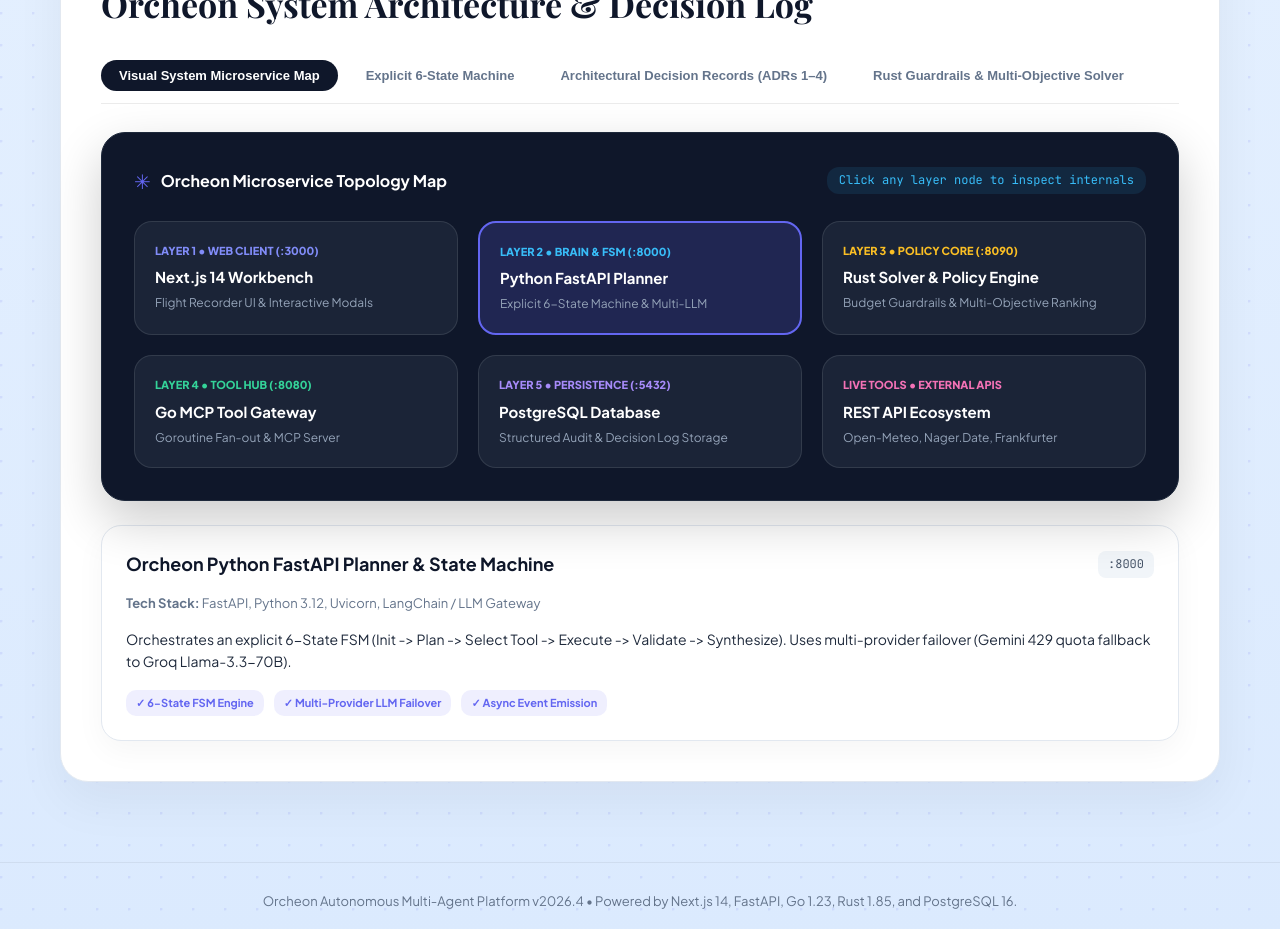
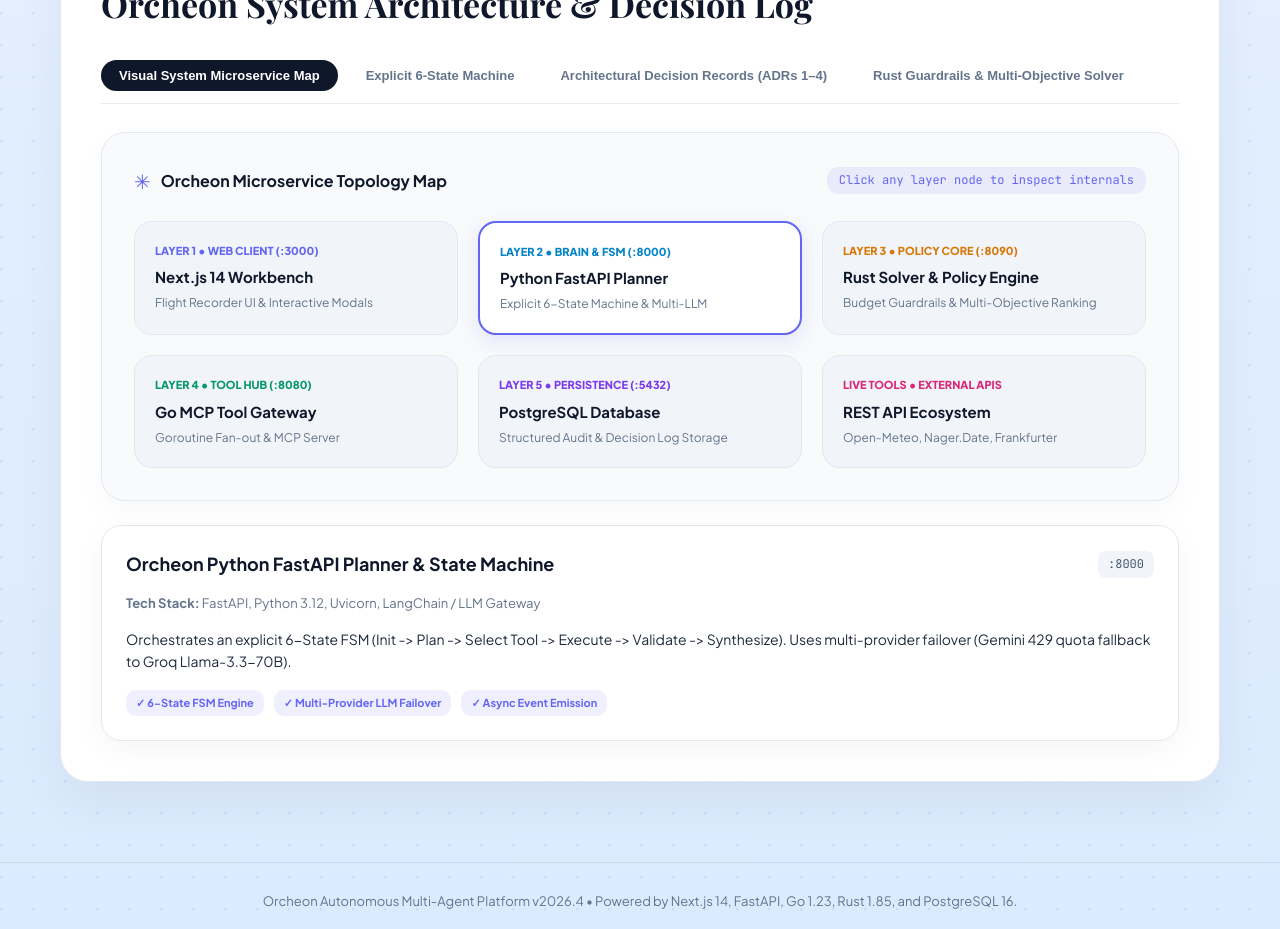
Before and after one commit to Raphel6969/agentic_assistant, a Next.js app in the folder frontend/: page / in a window 1280 px wide. Shown: the part 2260-3189 px from the top of the page. Built offline with nearby package versions, Linux system fonts and the light colour scheme; a web font is replaced by a local one.

Commit message:
style(ui): unify architecture diagram and chat bot into cohesive light glass theme, and update fallback Orcheon rebrand responses

```diff
--- a/frontend/src/components/workbench/OrcheonArchitectureDiagram.tsx
+++ b/frontend/src/components/workbench/OrcheonArchitectureDiagram.tsx
@@ -52,14 +52,14 @@
 
   return (
     <div style={{ display: "flex", flexDirection: "column", gap: 24, fontFamily: "var(--font-sans), sans-serif" }}>
-      {/* Visual System Topology Map */}
+      {/* Visual System Topology Map (Light Glass Theme) */}
       <div
         style={{
-          background: "#0F172A",
+          background: "#F8FAFC",
           borderRadius: 24,
           padding: 32,
-          boxShadow: "0 20px 50px rgba(0,0,0,0.2)",
-          border: "1.5px solid #1E293B",
+          boxShadow: "0 10px 30px rgba(0,0,0,0.03)",
+          border: "1.5px solid #E2E8F0",
           position: "relative",
           overflow: "hidden",
         }}
@@ -67,11 +67,11 @@
         <div style={{ display: "flex", alignItems: "center", justifyContent: "space-between", marginBottom: 24 }}>
           <div style={{ display: "flex", alignItems: "center", gap: 10 }}>
             <span style={{ fontSize: 20, color: "#6366F1" }}>✳</span>
-            <span style={{ fontSize: 16, fontWeight: 700, color: "#FFFFFF" }}>
+            <span style={{ fontSize: 16, fontWeight: 700, color: "#0F172A" }}>
               Orcheon Microservice Topology Map
             </span>
           </div>
-          <span style={{ fontSize: 12, fontFamily: "var(--font-mono)", color: "#38BDF8", background: "rgba(56,189,248,0.1)", padding: "4px 12px", borderRadius: 12 }}>
+          <span style={{ fontSize: 12, fontFamily: "var(--font-mono)", color: "#6366F1", background: "rgba(99,102,241,0.1)", padding: "4px 12px", borderRadius: 12 }}>
             Click any layer node to inspect internals
           </span>
         </div>
@@ -82,126 +82,132 @@
           <div
             onClick={() => setActiveNode("frontend")}
             style={{
-              background: activeNode === "frontend" ? "rgba(99,102,241,0.2)" : "rgba(30,41,59,0.8)",
-              border: activeNode === "frontend" ? "2px solid #6366F1" : "1.5px solid rgba(255,255,255,0.1)",
+              background: activeNode === "frontend" ? "#FFFFFF" : "#F1F5F9",
+              border: activeNode === "frontend" ? "2px solid #6366F1" : "1.5px solid #E2E8F0",
               borderRadius: 18,
               padding: 20,
               cursor: "pointer",
-              transition: "all 200ms ease",
+              transition: "all 180ms ease",
+              boxShadow: activeNode === "frontend" ? "0 6px 20px rgba(99,102,241,0.15)" : "none",
             }}
           >
-            <div style={{ fontSize: 11, fontWeight: 800, color: "#818CF8", textTransform: "uppercase", marginBottom: 6 }}>
+            <div style={{ fontSize: 11, fontWeight: 800, color: "#6366F1", textTransform: "uppercase", marginBottom: 6 }}>
               Layer 1 • Web Client (:3000)
             </div>
-            <div style={{ fontSize: 15, fontWeight: 700, color: "#FFFFFF", marginBottom: 4 }}>
+            <div style={{ fontSize: 15, fontWeight: 700, color: "#0F172A", marginBottom: 4 }}>
               Next.js 14 Workbench
             </div>
-            <div style={{ fontSize: 12, color: "#94A3B8" }}>Flight Recorder UI & Interactive Modals</div>
+            <div style={{ fontSize: 12, color: "#64748B" }}>Flight Recorder UI & Interactive Modals</div>
           </div>
 
           {/* Layer 2: Python Planner */}
           <div
             onClick={() => setActiveNode("planner")}
             style={{
-              background: activeNode === "planner" ? "rgba(99,102,241,0.2)" : "rgba(30,41,59,0.8)",
-              border: activeNode === "planner" ? "2px solid #6366F1" : "1.5px solid rgba(255,255,255,0.1)",
+              background: activeNode === "planner" ? "#FFFFFF" : "#F1F5F9",
+              border: activeNode === "planner" ? "2px solid #6366F1" : "1.5px solid #E2E8F0",
               borderRadius: 18,
               padding: 20,
               cursor: "pointer",
-              transition: "all 200ms ease",
+              transition: "all 180ms ease",
+              boxShadow: activeNode === "planner" ? "0 6px 20px rgba(99,102,241,0.15)" : "none",
             }}
           >
-            <div style={{ fontSize: 11, fontWeight: 800, color: "#38BDF8", textTransform: "uppercase", marginBottom: 6 }}>
+            <div style={{ fontSize: 11, fontWeight: 800, color: "#0284C7", textTransform: "uppercase", marginBottom: 6 }}>
               Layer 2 • Brain & FSM (:8000)
             </div>
-            <div style={{ fontSize: 15, fontWeight: 700, color: "#FFFFFF", marginBottom: 4 }}>
+            <div style={{ fontSize: 15, fontWeight: 700, color: "#0F172A", marginBottom: 4 }}>
               Python FastAPI Planner
             </div>
-            <div style={{ fontSize: 12, color: "#94A3B8" }}>Explicit 6-State Machine & Multi-LLM</div>
+            <div style={{ fontSize: 12, color: "#64748B" }}>Explicit 6-State Machine & Multi-LLM</div>
           </div>
 
           {/* Layer 3: Rust Solver */}
           <div
             onClick={() => setActiveNode("solver")}
             style={{
-              background: activeNode === "solver" ? "rgba(245,158,11,0.2)" : "rgba(30,41,59,0.8)",
-              border: activeNode === "solver" ? "2px solid #F59E0B" : "1.5px solid rgba(255,255,255,0.1)",
+              background: activeNode === "solver" ? "#FFFFFF" : "#F1F5F9",
+              border: activeNode === "solver" ? "2px solid #F59E0B" : "1.5px solid #E2E8F0",
               borderRadius: 18,
               padding: 20,
               cursor: "pointer",
-              transition: "all 200ms ease",
+              transition: "all 180ms ease",
+              boxShadow: activeNode === "solver" ? "0 6px 20px rgba(245,158,11,0.15)" : "none",
             }}
           >
-            <div style={{ fontSize: 11, fontWeight: 800, color: "#FBBF24", textTransform: "uppercase", marginBottom: 6 }}>
+            <div style={{ fontSize: 11, fontWeight: 800, color: "#D97706", textTransform: "uppercase", marginBottom: 6 }}>
               Layer 3 • Policy Core (:8090)
             </div>
-            <div style={{ fontSize: 15, fontWeight: 700, color: "#FFFFFF", marginBottom: 4 }}>
+            <div style={{ fontSize: 15, fontWeight: 700, color: "#0F172A", marginBottom: 4 }}>
               Rust Solver & Policy Engine
             </div>
-            <div style={{ fontSize: 12, color: "#94A3B8" }}>Budget Guardrails & Multi-Objective Ranking</div>
+            <div style={{ fontSize: 12, color: "#64748B" }}>Budget Guardrails & Multi-Objective Ranking</div>
           </div>
 
           {/* Layer 4: Go Tool Gateway */}
           <div
             onClick={() => setActiveNode("gateway")}
             style={{
-              background: activeNode === "gateway" ? "rgba(16,185,129,0.2)" : "rgba(30,41,59,0.8)",
-              border: activeNode === "gateway" ? "2px solid #10B981" : "1.5px solid rgba(255,255,255,0.1)",
+              background: activeNode === "gateway" ? "#FFFFFF" : "#F1F5F9",
+              border: activeNode === "gateway" ? "2px solid #10B981" : "1.5px solid #E2E8F0",
               borderRadius: 18,
               padding: 20,
               cursor: "pointer",
-              transition: "all 200ms ease",
+              transition: "all 180ms ease",
+              boxShadow: activeNode === "gateway" ? "0 6px 20px rgba(16,185,129,0.15)" : "none",
             }}
           >
-            <div style={{ fontSize: 11, fontWeight: 800, color: "#34D399", textTransform: "uppercase", marginBottom: 6 }}>
+            <div style={{ fontSize: 11, fontWeight: 800, color: "#059669", textTransform: "uppercase", marginBottom: 6 }}>
               Layer 4 • Tool Hub (:8080)
             </div>
-            <div style={{ fontSize: 15, fontWeight: 700, color: "#FFFFFF", marginBottom: 4 }}>
+            <div style={{ fontSize: 15, fontWeight: 700, color: "#0F172A", marginBottom: 4 }}>
               Go MCP Tool Gateway
             </div>
-            <div style={{ fontSize: 12, color: "#94A3B8" }}>Goroutine Fan-out & MCP Server</div>
+            <div style={{ fontSize: 12, color: "#64748B" }}>Goroutine Fan-out & MCP Server</div>
           </div>
 
           {/* Layer 5: PostgreSQL Database */}
           <div
             onClick={() => setActiveNode("postgres")}
             style={{
-              background: activeNode === "postgres" ? "rgba(139,92,246,0.2)" : "rgba(30,41,59,0.8)",
-              border: activeNode === "postgres" ? "2px solid #8B5CF6" : "1.5px solid rgba(255,255,255,0.1)",
+              background: activeNode === "postgres" ? "#FFFFFF" : "#F1F5F9",
+              border: activeNode === "postgres" ? "2px solid #8B5CF6" : "1.5px solid #E2E8F0",
               borderRadius: 18,
               padding: 20,
               cursor: "pointer",
-              transition: "all 200ms ease",
+              transition: "all 180ms ease",
+              boxShadow: activeNode === "postgres" ? "0 6px 20px rgba(139,92,246,0.15)" : "none",
             }}
           >
-            <div style={{ fontSize: 11, fontWeight: 800, color: "#A78BFA", textTransform: "uppercase", marginBottom: 6 }}>
+            <div style={{ fontSize: 11, fontWeight: 800, color: "#7C3AED", textTransform: "uppercase", marginBottom: 6 }}>
               Layer 5 • Persistence (:5432)
             </div>
-            <div style={{ fontSize: 15, fontWeight: 700, color: "#FFFFFF", marginBottom: 4 }}>
+            <div style={{ fontSize: 15, fontWeight: 700, color: "#0F172A", marginBottom: 4 }}>
               PostgreSQL Database
             </div>
-            <div style={{ fontSize: 12, color: "#94A3B8" }}>Structured Audit & Decision Log Storage</div>
+            <div style={{ fontSize: 12, color: "#64748B" }}>Structured Audit & Decision Log Storage</div>
           </div>
 
           {/* Layer 6: Live APIs */}
           <div
             onClick={() => setActiveNode("apis")}
             style={{
-              background: activeNode === "apis" ? "rgba(236,72,153,0.2)" : "rgba(30,41,59,0.8)",
-              border: activeNode === "apis" ? "2px solid #EC4899" : "1.5px solid rgba(255,255,255,0.1)",
+              background: activeNode === "apis" ? "#FFFFFF" : "#F1F5F9",
+              border: activeNode === "apis" ? "2px solid #EC4899" : "1.5px solid #E2E8F0",
               borderRadius: 18,
               padding: 20,
               cursor: "pointer",
-              transition: "all 200ms ease",
+              transition: "all 180ms ease",
+              boxShadow: activeNode === "apis" ? "0 6px 20px rgba(236,72,153,0.15)" : "none",
             }}
           >
-            <div style={{ fontSize: 11, fontWeight: 800, color: "#F472B6", textTransform: "uppercase", marginBottom: 6 }}>
+            <div style={{ fontSize: 11, fontWeight: 800, color: "#DB2777", textTransform: "uppercase", marginBottom: 6 }}>
               Live Tools • External APIs
             </div>
-            <div style={{ fontSize: 15, fontWeight: 700, color: "#FFFFFF", marginBottom: 4 }}>
+            <div style={{ fontSize: 15, fontWeight: 700, color: "#0F172A", marginBottom: 4 }}>
               REST API Ecosystem
             </div>
-            <div style={{ fontSize: 12, color: "#94A3B8" }}>Open-Meteo, Nager.Date, Frankfurter</div>
+            <div style={{ fontSize: 12, color: "#64748B" }}>Open-Meteo, Nager.Date, Frankfurter</div>
           </div>
         </div>
       </div>
```
Also changed, not shown: frontend/src/components/workbench/GeneralChatBot.tsx (+23 -20 lines).
